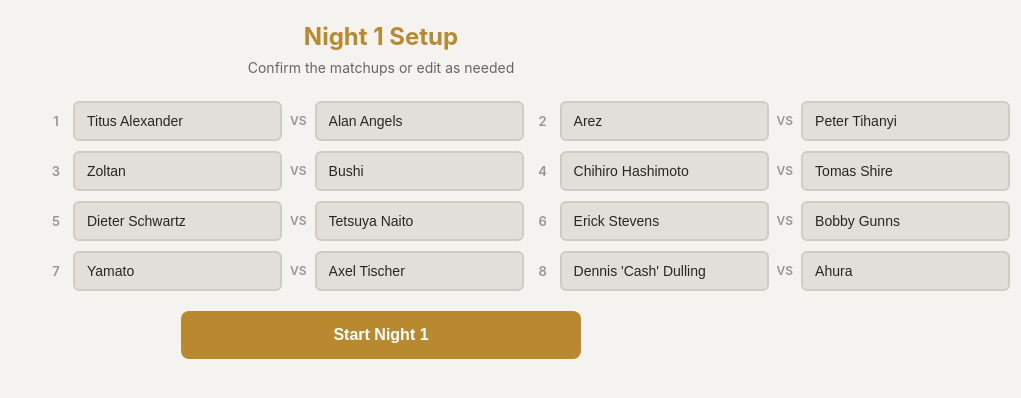
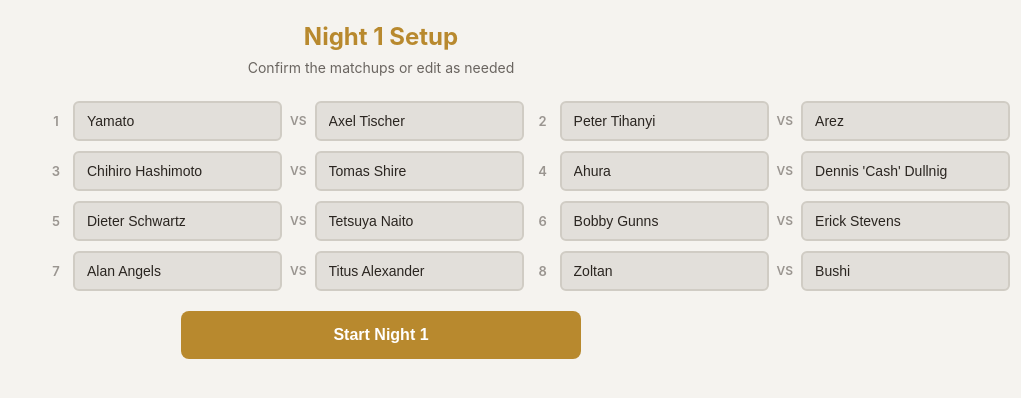
Before and after one commit to leopic/wxw-16-carat-gold-2026, a React (Vite) app: page / in a window 1280 px wide. Shown: the top 398 px of the page, without its empty margins (259-1280 px from the left). Built offline with nearby package versions, Linux system fonts and the light colour scheme.

Commit message:
chore: fix typos in matchups and update order

```diff
--- a/src/components/SetupView.tsx
+++ b/src/components/SetupView.tsx
@@ -8,14 +8,14 @@ type Props = {
 };
 
 const SEED_MATCHUPS: Matchup[] = [
-  { wrestler1: 'Titus Alexander', wrestler2: 'Alan Angels' },
-  { wrestler1: 'Arez', wrestler2: 'Peter Tihanyi' },
+  { wrestler1: 'Yamato', wrestler2: 'Axel Tischer' },
+  { wrestler1: 'Peter Tihanyi', wrestler2: 'Arez' },
+  { wrestler1: 'Chihiro Hashimoto', wrestler2: 'Tomas Shire' },
+  { wrestler1: 'Ahura', wrestler2:  "Dennis 'Cash' Dullnig"},
+  { wrestler1: 'Dieter Schwartz', wrestler2: 'Tetsuya Naito' },
+  { wrestler1: 'Bobby Gunns', wrestler2: 'Erick Stevens' },
+  { wrestler1: 'Alan Angels', wrestler2: 'Titus Alexander' },
   { wrestler1: 'Zoltan', wrestler2: 'Bushi' },
-  { wrestler1: 'Chihiro Hashimoto', wrestler2: 'Tomas Shire' },
-  { wrestler1: 'Dieter Schwartz', wrestler2: 'Tetsuya Naito' },
-  { wrestler1: 'Erick Stevens', wrestler2: 'Bobby Gunns' },
-  { wrestler1: 'Yamato', wrestler2: 'Axel Tischer' },
-  { wrestler1: "Dennis 'Cash' Dulling", wrestler2: 'Ahura' },
 ];
 
 export function SetupView({ onStart }: Props) {
```
